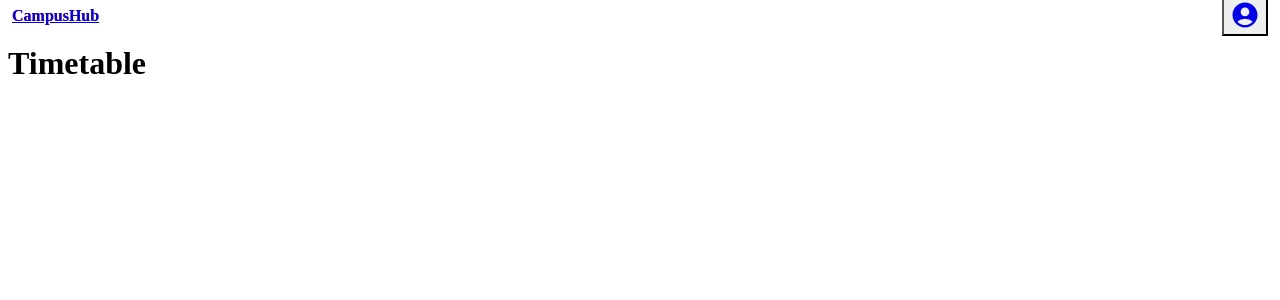
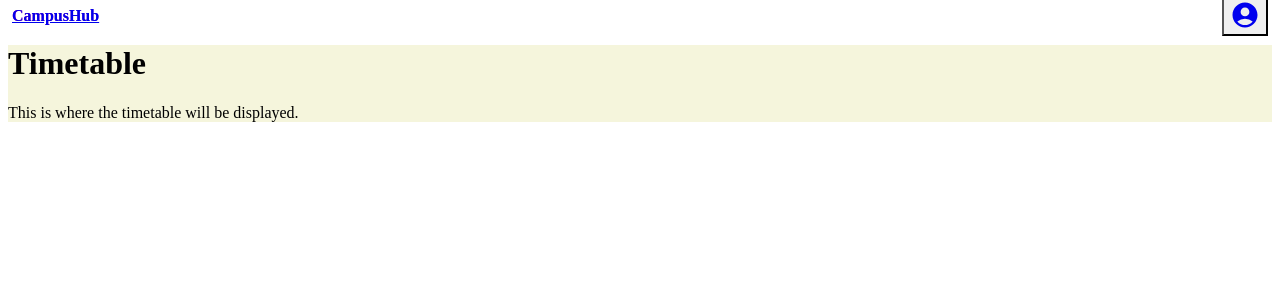
Before and after one commit to HengJake/CampusHub, a React (Vite) app in the folder frontend/: page /timetable in a window 1280 px wide. Shown: the top 300 px of the page. Built offline with nearby package versions, Linux system fonts and the light colour scheme; the HTML template or start-up script is replaced by a standard one.

Commit message:
commenct on server

```diff
--- a/frontend/src/pages/userSide/timetable/timetable.jsx
+++ b/frontend/src/pages/userSide/timetable/timetable.jsx
@@ -1,10 +1,16 @@
 // Timetable component
+import { Container } from "@chakra-ui/react";
+import "./timetable.scss";
 
 function Timetable() {
   return (
-    <div className="timetable">
-      <h1>Timetable</h1>
-    </div>
+    <Container className="timetable-container" maxW="container.xl">
+      <h1 className="timetable-title">Timetable</h1>
+      <div className="timetable-content">
+        {/* Timetable content goes here */}
+        <p>This is where the timetable will be displayed.</p>
+      </div>
+    </Container>
   );
 }
 
--- a/frontend/src/pages/userSide/timetable/timetable.scss
+++ b/frontend/src/pages/userSide/timetable/timetable.scss
@@ -1,5 +1,4 @@
-/* Styles for Timetable */
-
-.timetable {
-  /* Add styles here */
+.timetable-container {
+  height: 100%;
+  background-color: beige;
 }
```
Also changed, not shown: 1 other file (tests, documents, lock files or other folders).
